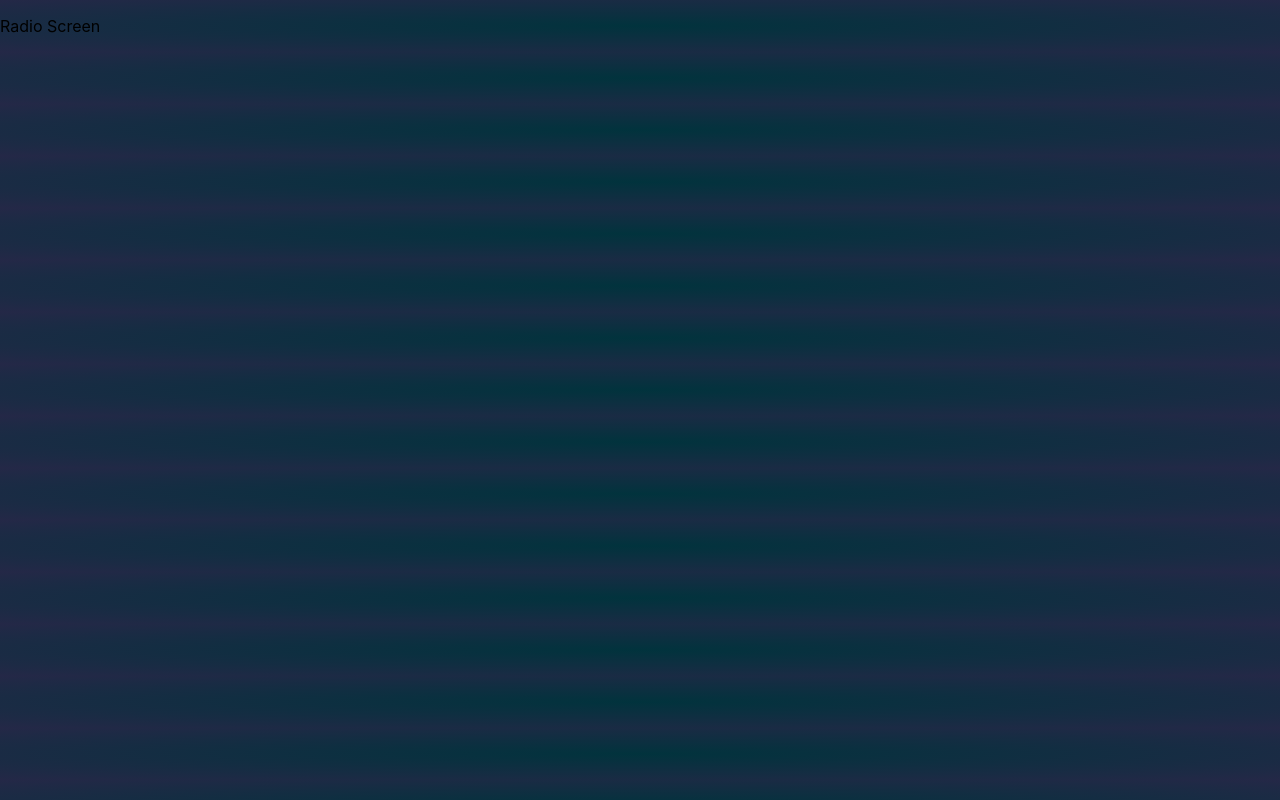
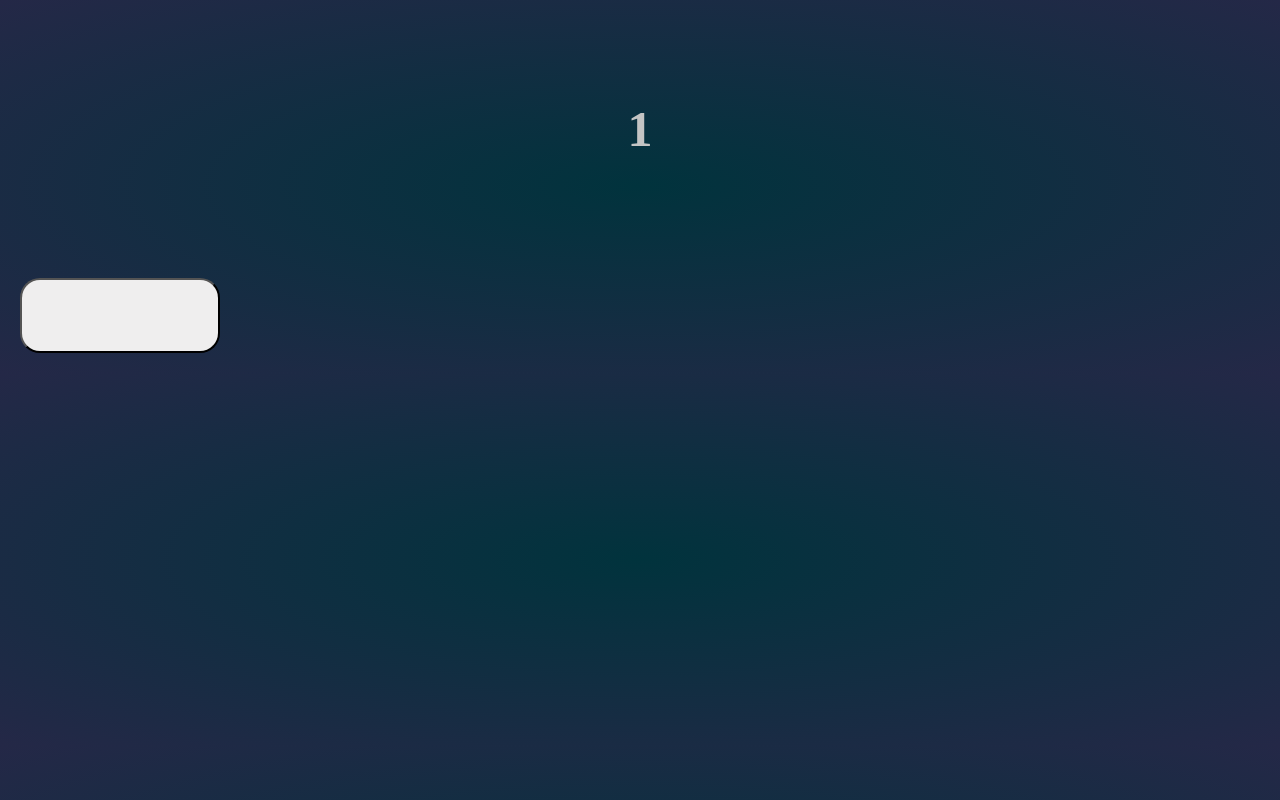
Before and after one commit to jpress7639/a-new-space, a React (Create React App) app in the folder client/: page /users/1/1 in a window 1280 px wide. Built offline with nearby package versions, Linux system fonts and the light colour scheme; a web font is replaced by a local one.

Commit message:
added radio detail page

```diff
--- a/client/src/playlist/playlist.json
+++ b/client/src/playlist/playlist.json
@@ -2,19 +2,19 @@
   {
     "artist": "YELLOW MAGIC ORCHESTRA",
     "song": "Rydeen",
-    "genre": "Dance/Electronic",
+    "genre": "Dance-Electronic",
     "imgURL": "https://res.cloudinary.com/dqou3lepc/image/upload/v1595275840/tokyo1_tzdd6h.jpg"
   },
   {
     "artist": "YELLOW MAGIC ORCHESTRA",
     "song": "Firecracker",
-    "genre": "Dance/Electronic",
+    "genre": "Dance-Electronic",
     "imgURL": "https://res.cloudinary.com/dqou3lepc/image/upload/v1595275842/tokyo2_bs77st.jpg"
   },
   {
     "artist": "YELLOW MAGIC ORCHESTRA",
     "song": "Focus",
-    "genre": "Dance/Electronic",
+    "genre": "Dance-Electronic",
     "imgURL": "https://res.cloudinary.com/dqou3lepc/image/upload/v1595275843/tokyo3_qjactd.jpg"
   },
   {
--- a/client/src/screens/RadioScreen/RadioScreen.jsx
+++ b/client/src/screens/RadioScreen/RadioScreen.jsx
@@ -1,14 +1,58 @@
-import React, {Component} from 'react'
+import React, { Component } from 'react'
+import playlist from "../../playlist/playlist.json"
 
 export default class RadioScreen extends Component {
   constructor(props) {
     super()
+    this.state = {
+      radioStation: '',
+      listOfSongs: [],
+      artist: '',
+      song: '',
+      index: 0
+    }
   }
+
+  async componentDidMount() {
+    const chosenGenre = await this.props.match.params.genre
+    const filteredList = await new Array(playlist.filter(station => station.genre === chosenGenre))
+    this.setState({
+      radioStation: chosenGenre,
+      listOfSongs: filteredList[0]
+    })
+  }
+
+  nextSong = (n) => {
+
+    if (this.state.index < this.state.listOfSongs.length) {
+      this.setState({
+        index: (n + 1)
+      })
+      this.setState({
+        artist: this.state.listOfSongs[this.state.index].artist,
+        song: this.state.listOfSongs[this.state.index].song
+      })
+    } else {
+      this.setState({
+        artist: this.state.listOfSongs[0].artist,
+        song: this.state.listOfSongs[0].song,
+        index: 0
+      })
+    }
+  }
+
   render() {
+    // console.log(this.state.listOfSongs.forEach(str => console.log(str[0].artist)))
+    let {index} = this.state
     return (
-      <>
-        <p>Radio Screen</p>
-      </>
-    )
+          <div>
+        <h1>{this.state.radioStation}</h1>
+        <h2>{this.state.artist}</h2>
+        <button onClick={(() => {
+          this.nextSong(index)
+        })}>
+        </button>
+        </div>
+      )
   }
 }
```
